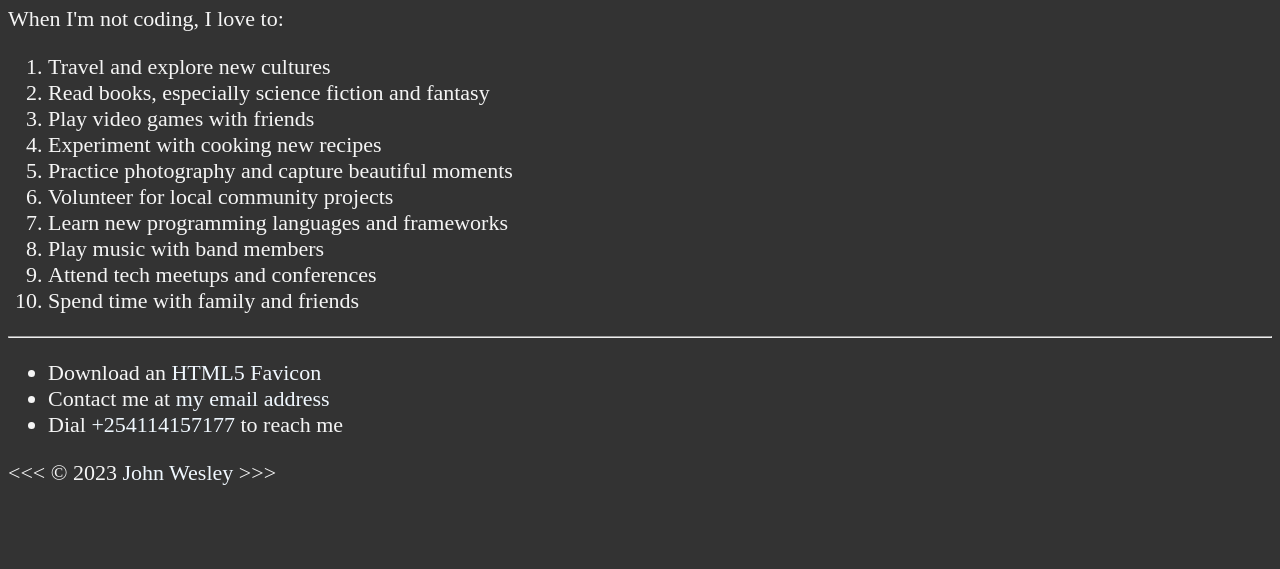
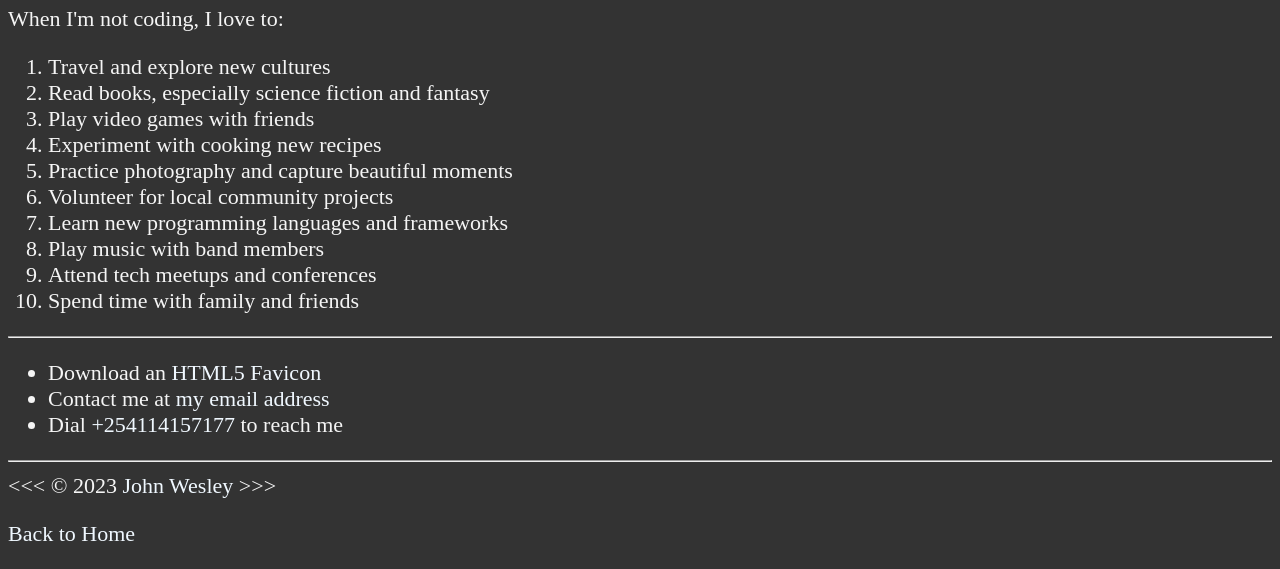
Before and after one commit to Wesley-John/freeCodeCamp-course-project, a plain HTML site: page about.html in a window 1280 px wide. Shown: the part 439-1008 px from the top of the page. Before the commit the page ends 933 px from the top, so only its background shows below. Drawn offline with Linux system fonts and the light colour scheme.

Commit message:
Add 'back to home' link.

```diff
--- a/about.html
+++ b/about.html
@@ -54,6 +54,11 @@
             </li>
         </ul>
 
+        <hr>
         &lt;&lt;&lt; &copy; 2023 <a href="about.html">John Wesley</a> &gt;&gt;&gt;
+
+        <p>
+            <a href="/">Back to Home</a>
+        </p>
     </body>
 </html>
```
